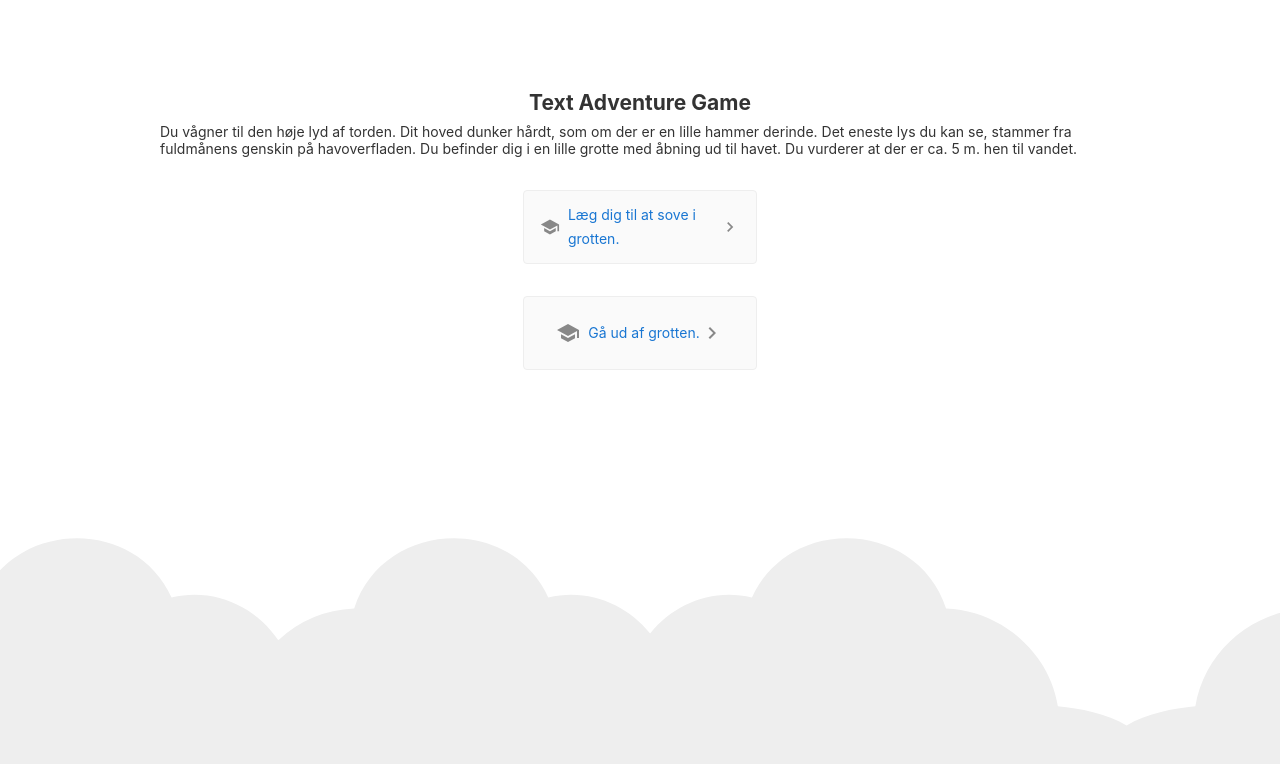
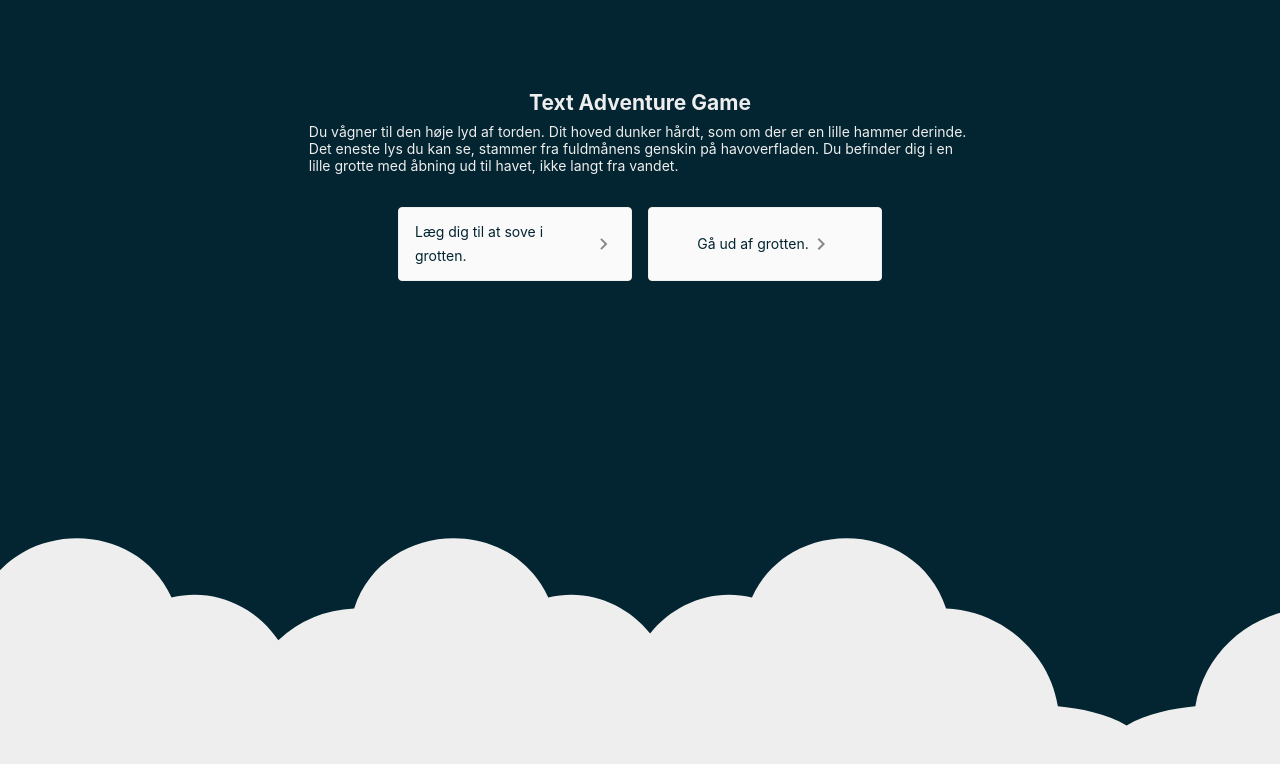
Before and after one commit to nalla12/text-adventure-game, an Angular app: page / in a window 1280 px wide. Shown: the top 764 px of the page. Built offline with nearby package versions, Linux system fonts and the light colour scheme.

Commit message:
Moved 'choices' to its own component and modified the outputs and inputs.

```diff
--- a/src/app/app.component.html
+++ b/src/app/app.component.html
@@ -1,10 +1,11 @@
 <div class="content" role="main">
-  <h2>Text Adventure Game</h2>
+  <h2 *ngIf="currentPageId == 1">Text Adventure Game</h2>
 
   <ng-container *ngFor="let page of pages">
     <app-page *ngIf="page.id == currentPageId"
               (onChoiceClickEvent)="updateCurrentPageId($event)"
-              [page]="page"></app-page>
+              [page]="page">
+    </app-page>
   </ng-container>
 
   <svg id="clouds" xmlns="http://www.w3.org/2000/svg" width="2611.084" height="485.677" viewBox="0 0 2611.084 485.677">
--- a/src/app/app.module.ts
+++ b/src/app/app.module.ts
@@ -5,11 +5,13 @@ import { RouterModule } from '@angular/router';
 
 import { AppComponent } from './app.component';
 import { PageComponent } from './page/page.component';
+import { ChoicesComponent } from './choices/choices.component';
 
 @NgModule({
   declarations: [
     AppComponent,
     PageComponent,
+    ChoicesComponent,
   ],
   imports: [
     BrowserModule,
--- /dev/null
+++ b/src/app/choices/choices.component.html
@@ -0,0 +1,8 @@
+<div class="card-container">
+  <p *ngFor="let choice of choices">
+    <a class="card" rel="noopener" href="#" (click)="onChoiceClickEvent.emit(choice.goTo)">
+      <span>{{ choice.text }}</span>
+      <svg class="material-icons" xmlns="http://www.w3.org/2000/svg" width="24" height="24" viewBox="0 0 24 24"><path d="M10 6L8.59 7.41 13.17 12l-4.58 4.59L10 18l6-6z"/></svg>
+    </a>
+  </p>
+</div>
--- /dev/null
+++ b/src/app/choices/choices.component.ts
@@ -0,0 +1,18 @@
+import {Component, EventEmitter, Input, OnInit, Output} from '@angular/core';
+
+@Component({
+  selector: 'app-choices',
+  templateUrl: './choices.component.html',
+  styleUrls: ['./choices.component.css']
+})
+export class ChoicesComponent implements OnInit {
+
+  @Output() onChoiceClickEvent = new EventEmitter<number>();
+  @Input() public choices?: any[];
+
+  constructor() { }
+
+  ngOnInit(): void {
+  }
+
+}
--- a/src/app/page/page.component.html
+++ b/src/app/page/page.component.html
@@ -4,10 +4,4 @@
 
 <br>
 
-<div class="card-container" *ngFor="let choice of page.choices">
-  <a class="card" rel="noopener" href="#" (click)="onChoiceClickEvent.emit(choice.goTo)">
-    <svg class="material-icons" xmlns="http://www.w3.org/2000/svg" width="24" height="24" viewBox="0 0 24 24"><path d="M5 13.18v4L12 21l7-3.82v-4L12 17l-7-3.82zM12 3L1 9l11 6 9-4.91V17h2V9L12 3z"/></svg>
-    <span>{{ choice.text }}</span>
-    <svg class="material-icons" xmlns="http://www.w3.org/2000/svg" width="24" height="24" viewBox="0 0 24 24"><path d="M10 6L8.59 7.41 13.17 12l-4.58 4.59L10 18l6-6z"/></svg>
-  </a>
-</div>
+<app-choices (onChoiceClickEvent)="onChoiceClickEvent.emit($event)" [choices]="page.choices"></app-choices>
--- a/src/app/page/page.component.ts
+++ b/src/app/page/page.component.ts
@@ -12,8 +12,6 @@ export class PageComponent implements OnInit {
 
   constructor() { }
 
-  ngOnInit() {
-
-  }
+  ngOnInit() { }
 
 }
--- a/src/assets/text.json
+++ b/src/assets/text.json
@@ -1,7 +1,18 @@
 [
   {
+    "id": 0,
+    "story": "GAME OVER",
+    "question": "Du er død",
+    "choices": [
+      {
+        "text": "Start forfra",
+        "goTo": 1
+      }
+    ]
+  },
+  {
     "id": 1,
-    "story": "Du vågner til den høje lyd af torden. Dit hoved dunker hårdt, som om der er en lille hammer derinde. Det eneste lys du kan se, stammer fra fuldmånens genskin på havoverfladen. Du befinder dig i en lille grotte med åbning ud til havet. Du vurderer at der er ca. 5 m. hen til vandet.",
+    "story": "Du vågner til den høje lyd af torden. Dit hoved dunker hårdt, som om der er en lille hammer derinde. Det eneste lys du kan se, stammer fra fuldmånens genskin på havoverfladen. Du befinder dig i en lille grotte med åbning ud til havet, ikke langt fra vandet.",
     "question": "Hvad gør du?",
     "choices": [
       {
@@ -16,12 +27,12 @@
   },
   {
     "id": 2,
-    "story": "Du drukner...",
+    "story": "Du lukker øjnene og prøver at huske på, hvordan du er havnet her. Der går dog ikke lang tid før du falder i søvn, for din krop føles som om du har været i slåskamp med en bjørn.",
     "question": "",
     "choices": [
       {
         "text": "BUM",
-        "goTo": 1
+        "goTo": 0
       },
       {
         "text": "BUM BUM",
@@ -31,7 +42,7 @@
   },
   {
     "id": 3,
-    "story": "Du udforsker området...",
+    "story": "Du går langsomt ud af grotten og udforsker området.",
     "question": "",
     "choices": [
       {
@@ -41,6 +52,10 @@
       {
         "text": "La la",
         "goTo": 4
+      },
+      {
+        "text": "La?",
+        "goTo": 0
       }
     ]
   },
@@ -51,11 +66,19 @@
     "choices": [
       {
         "text": "La",
+        "goTo": 0
+      },
+      {
+        "text": "La la",
+        "goTo": 4
+      },
+      {
+        "text": "La",
         "goTo": 1
       },
       {
         "text": "La la",
-        "goTo": 4
+        "goTo": 3
       }
     ]
   }
--- a/src/styles.css
+++ b/src/styles.css
@@ -1,7 +1,8 @@
 :host, body {
   font-family: -apple-system, BlinkMacSystemFont, "Segoe UI", Roboto, Helvetica, Arial, sans-serif, "Apple Color Emoji", "Segoe UI Emoji", "Segoe UI Symbol";
   font-size: 14px;
-  color: #333;
+  color: #eeeeee;
+  background: #032431;
   box-sizing: border-box;
   -webkit-font-smoothing: antialiased;
   -moz-osx-font-smoothing: grayscale;
@@ -18,6 +19,10 @@ h6 {
 
 p {
   margin: 0;
+}
+
+p.story-text {
+  max-width: 75ch;
 }
 
 .spacer {
@@ -148,6 +153,10 @@ a:hover {
   color: #125699;
 }
 
+a.card {
+  color: #032431;
+}
+
 footer {
   margin-top: 8px;
   display: flex;
@@ -185,16 +194,7 @@ svg#clouds {
   .card.highlight-card span {
     margin-left: 72px;
   }
-
-  svg#rocket-smoke {
-    right: 120px;
-    transform: rotate(-5deg);
-  }
 }
 
 @media screen and (max-width: 575px) {
-  svg#rocket-smoke {
-    display: none;
-    visibility: hidden;
-  }
 }
```
Also changed, not shown: src/app/choices/choices.component.css (added), 1 other file (tests, documents, lock files or other folders).
